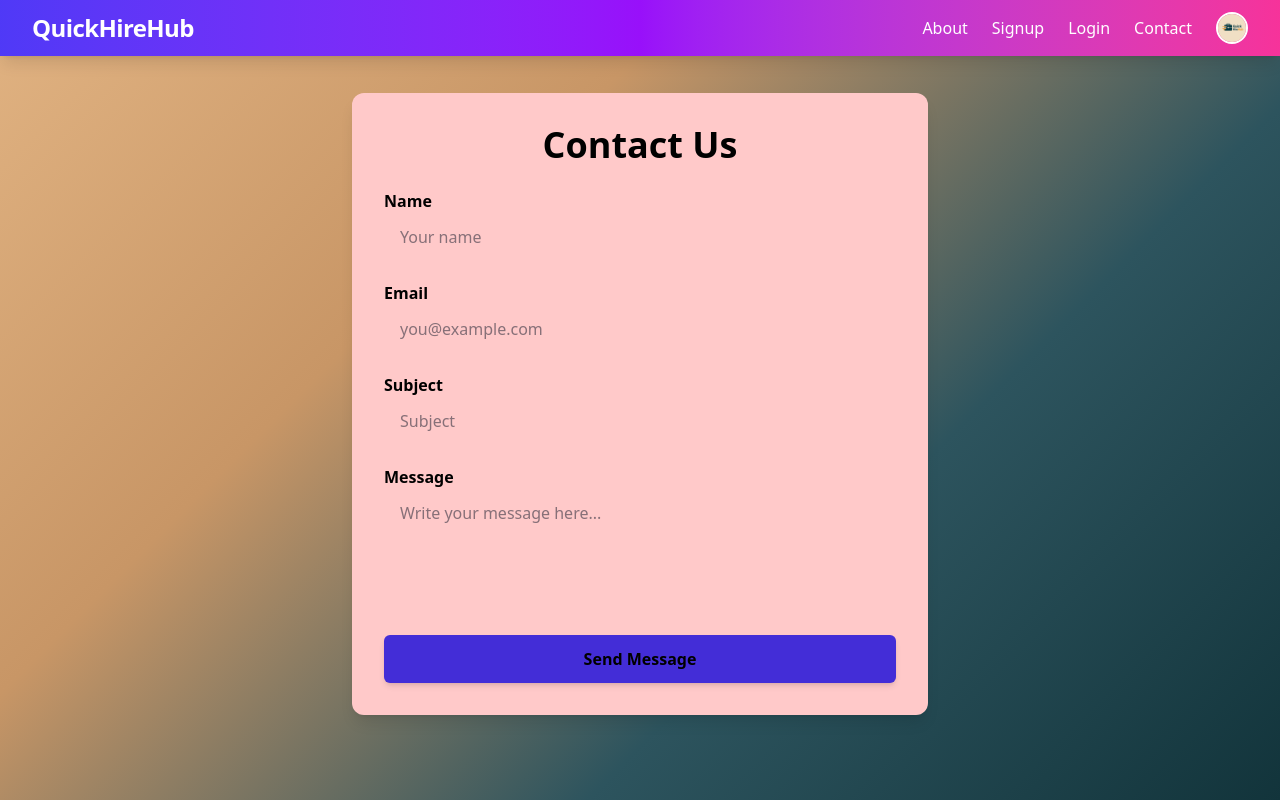
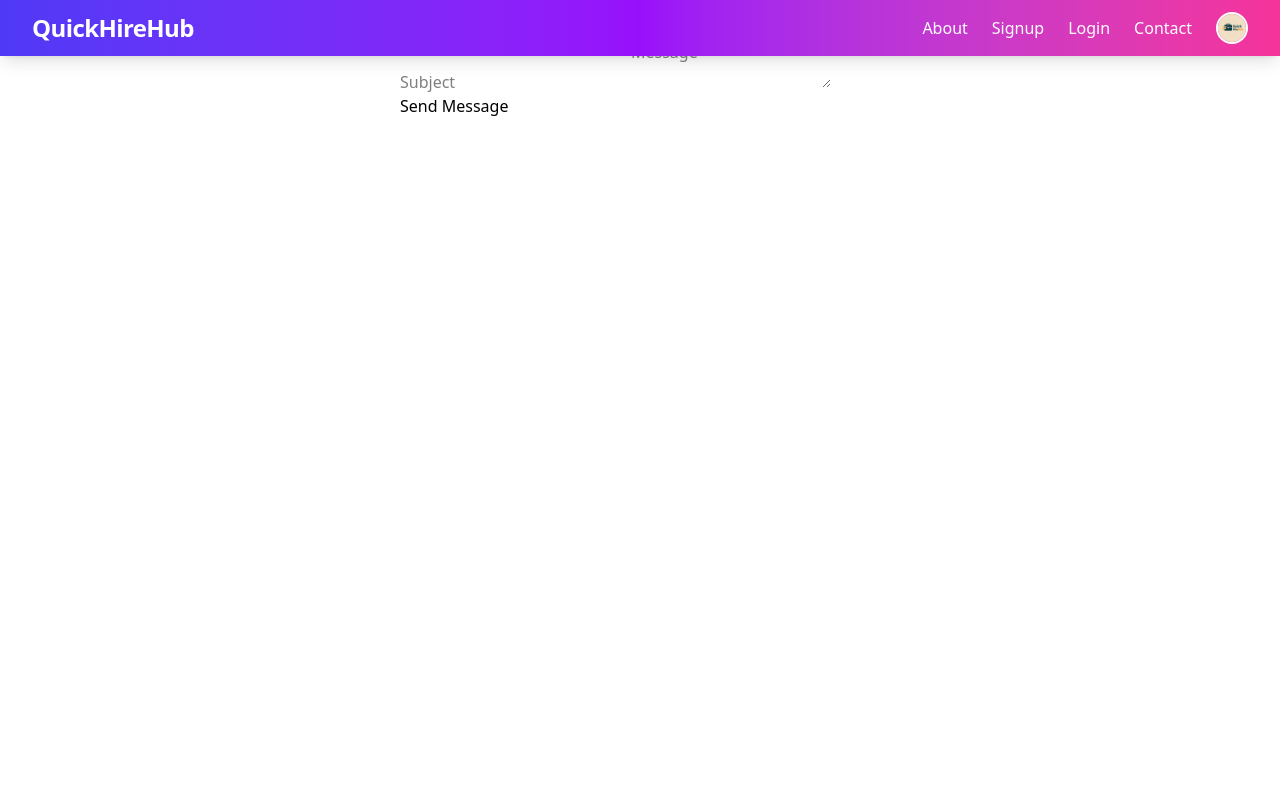
Before and after one commit to Sid9879/QuickHireHub, a React (Vite) app: page /contact in a window 1280 px wide. Built offline with nearby package versions, Linux system fonts and the light colour scheme.

Commit message:
contact form

```diff
--- a/src/Pages/Contact.jsx
+++ b/src/Pages/Contact.jsx
@@ -1,122 +1,34 @@
+
 import React, { useState } from 'react';
+import axios from 'axios';
 
 const Contact = () => {
-  const [formData, setFormData] = useState({
-    name: '',
-    email: '',
-    subject: '',
-    message: '',
+  const [form, setForm] = useState({
+    name: '', email: '', subject: '', message: ''
   });
 
-  const [submitted, setSubmitted] = useState(false);
-
   const handleChange = (e) => {
-    setFormData(prev => ({ ...prev, [e.target.name]: e.target.value }));
+    setForm(prev => ({ ...prev, [e.target.name]: e.target.value }));
   };
 
-  const handleSubmit = (e) => {
+  const handleSubmit = async (e) => {
     e.preventDefault();
-    // Here you can add form submission logic (API call etc)
-    setSubmitted(true);
-    setFormData({ name: '', email: '', subject: '', message: '' });
+    try {
+      await axios.post('/api/contact', form);
+      alert('Message sent!');
+    } catch (error) {
+      alert('Failed to send message.');
+    }
   };
 
   return (
-    <div className="min-h-screen  flex items-center justify-center p-6 myTheme">
-      <div className="bg-opacity-20 backdrop-blur-md rounded-xl shadow-lg max-w-xl w-full p-8 bg-red-200 mt-2">
-        <h1 className="text-4xl font-extrabold mb-6 text-black text-center">Contact Us</h1>
-
-        {submitted && (
-          <div className="mb-6 p-4 bg-green-500 bg-opacity-80 rounded text-black text-center animate-fadeIn">
-            Thank you for reaching out! We'll get back to you soon.
-          </div>
-        )}
-
-        <form onSubmit={handleSubmit} className="space-y-6 text-black">
-          <div>
-            <label htmlFor="name" className="block mb-1 font-semibold">Name</label>
-            <input
-              type="text"
-              name="name"
-              id="name"
-              value={formData.name}
-              onChange={handleChange}
-              required
-              placeholder="Your name"
-              className="w-full rounded-md px-4 py-2 text-gray-900 focus:outline-none focus:ring-2 focus:ring-indigo-400"
-            />
-          </div>
-
-          <div>
-            <label htmlFor="email" className="block mb-1 font-semibold">Email</label>
-            <input
-              type="email"
-              name="email"
-              id="email"
-              value={formData.email}
-              onChange={handleChange}
-              required
-              placeholder="you@example.com"
-              className="w-full rounded-md px-4 py-2 text-gray-900 focus:outline-none focus:ring-2 focus:ring-indigo-400"
-            />
-          </div>
-
-          <div>
-            <label htmlFor="subject" className="block mb-1 font-semibold">Subject</label>
-            <input
-              type="text"
-              name="subject"
-              id="subject"
-              value={formData.subject}
-              onChange={handleChange}
-              placeholder="Subject"
-              className="w-full rounded-md px-4 py-2 text-gray-900 focus:outline-none focus:ring-2 focus:ring-indigo-400"
-            />
-          </div>
-
-          <div>
-            <label htmlFor="message" className="block mb-1 font-semibold">Message</label>
-            <textarea
-              name="message"
-              id="message"
-              rows="4"
-              value={formData.message}
-              onChange={handleChange}
-              required
-              placeholder="Write your message here..."
-              className="w-full rounded-md px-4 py-2 text-gray-900 focus:outline-none focus:ring-2 focus:ring-indigo-400 resize-none"
-            ></textarea>
-          </div>
-
-          <button
-            type="submit"
-            className="w-full bg-indigo-700 hover:bg-indigo-800 transition duration-300 rounded-md py-3 font-semibold shadow-md focus:outline-none focus:ring-4 focus:ring-indigo-400"
-          >
-            Send Message
-          </button>
-        </form>
-      </div>
-
-      {/* Animations */}
-      <style>{`
-        @keyframes fadeIn {
-          from { opacity: 0; }
-          to { opacity: 1; }
-        }
-        .animate-fadeIn {
-          animation: fadeIn 0.5s ease forwards;
-        }
-          .myTheme{
-           background: linear-gradient(
-  135deg,
-  #e1b382,
-  #c89666,
-  #2d545e,
-  #12343b
-);
-          }
-      `}</style>
-    </div>
+    <form onSubmit={handleSubmit} className="p-4 max-w-lg mx-auto">
+      <input name="name" placeholder="Your Name" onChange={handleChange} required className="input" />
+      <input name="email" type="email" placeholder="Your Email" onChange={handleChange} required className="input" />
+      <input name="subject" placeholder="Subject" onChange={handleChange} required className="input" />
+      <textarea name="message" placeholder="Message" onChange={handleChange} required className="input" />
+      <button type="submit" className="btn">Send Message</button>
+    </form>
   );
 };
 
```
